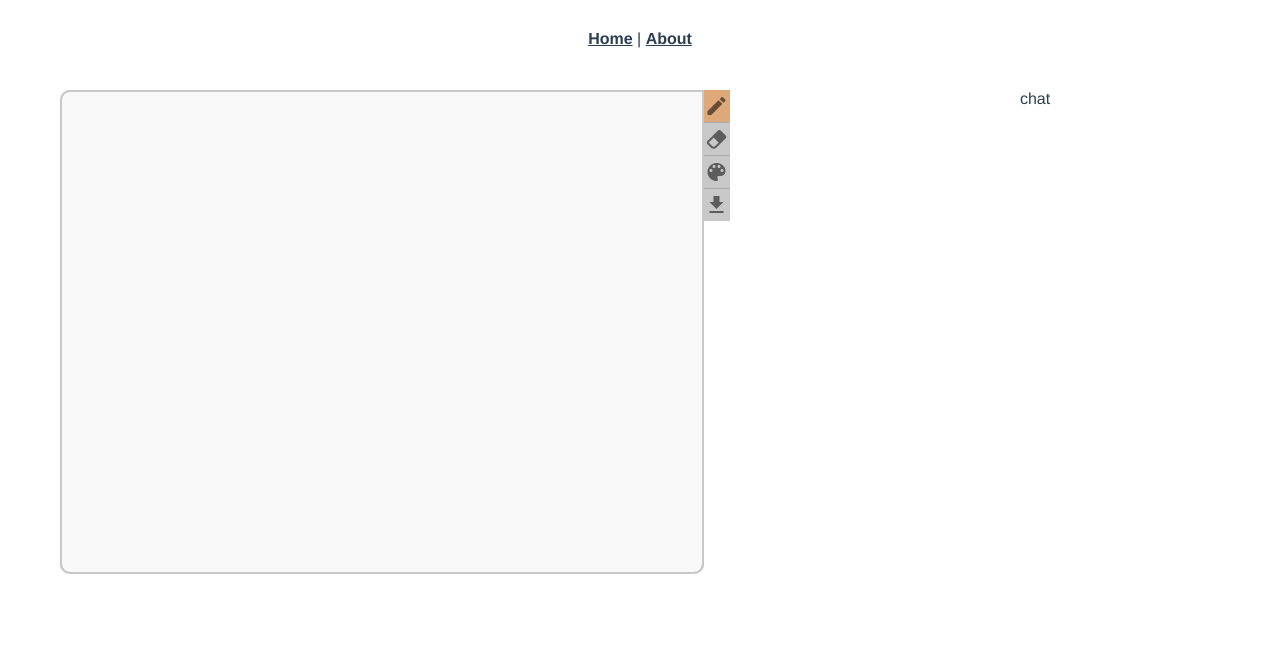
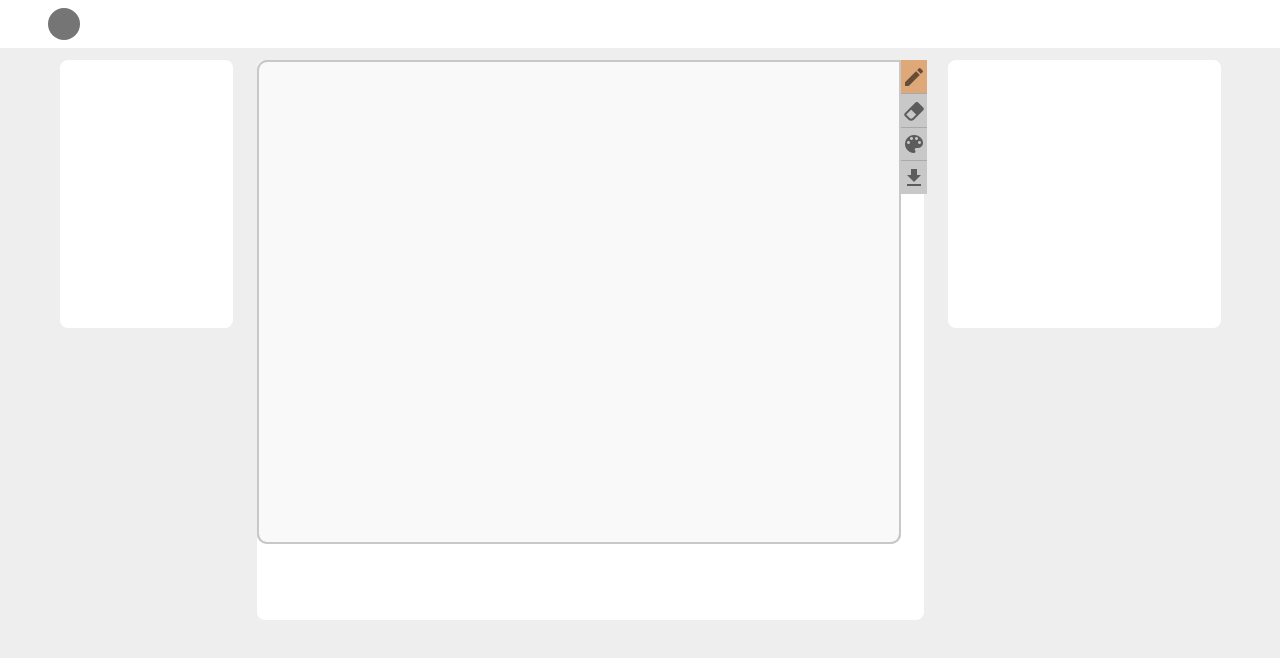
Before and after one commit to JuampiRombola/dibujakka-web, a Vue app: page /1 in a window 1280 px wide. Shown: the top 658 px of the page. Built offline with nearby package versions, Linux system fonts and the light colour scheme.

Commit message:
Add Login component

```diff
--- a/src/App.vue
+++ b/src/App.vue
@@ -1,32 +1,38 @@
 <template>
-  <div id="app">
-    <div id="nav">
-      <router-link to="/">Home</router-link> |
-      <router-link to="/about">About</router-link>
-    </div>
-    <router-view/>
-  </div>
+  <v-app id="inspire">
+    <v-app-bar
+        app
+        color="white"
+        flat
+        dense
+    >
+      <v-avatar
+          :color="$vuetify.breakpoint.smAndDown ? 'grey darken-1' : 'transparent'"
+          size="32"
+      ></v-avatar>
+
+      <v-avatar
+          class="hidden-sm-and-down"
+          color="grey darken-1 shrink"
+          size="32"
+      ></v-avatar>
+    </v-app-bar>
+
+    <v-main class="grey lighten-3">
+      <router-view/>
+    </v-main>
+  </v-app>
 </template>
 
-<style lang="scss">
-#app {
-  font-family: Avenir, Helvetica, Arial, sans-serif;
-  -webkit-font-smoothing: antialiased;
-  -moz-osx-font-smoothing: grayscale;
-  text-align: center;
-  color: #2c3e50;
+<script>
+export default {
+  data: () => ({
+    links: [
+      'Dashboard',
+      'Messages',
+      'Profile',
+      'Updates',
+    ],
+  }),
 }
-
-#nav {
-  padding: 30px;
-
-  a {
-    font-weight: bold;
-    color: #2c3e50;
-
-    &.router-link-exact-active {
-      color: #42b983;
-    }
-  }
-}
-</style>
+</script>
--- a/src/views/Match.vue
+++ b/src/views/Match.vue
@@ -1,10 +1,41 @@
 <template>
   <v-container>
     <v-row>
-      <v-col cols="8">
-        <DrawingTool></DrawingTool>
+      <v-col
+          cols="12"
+          sm="2"
+      >
+        <v-sheet
+            rounded="lg"
+            min-height="268"
+        >
+          <!--  -->
+        </v-sheet>
       </v-col>
-      <v-col cols="4">chat</v-col>
+
+      <v-col
+          cols="12"
+          sm="7"
+      >
+        <v-sheet
+            min-height="70vh"
+            rounded="lg"
+        >
+          <DrawingTool></DrawingTool>
+        </v-sheet>
+      </v-col>
+
+      <v-col
+          cols="12"
+          sm="3"
+      >
+        <v-sheet
+            rounded="lg"
+            min-height="268"
+        >
+          <!--  -->
+        </v-sheet>
+      </v-col>
     </v-row>
   </v-container>
 </template>
```
Also changed, not shown: src/components/Login.vue (added, +59 -0 lines).
